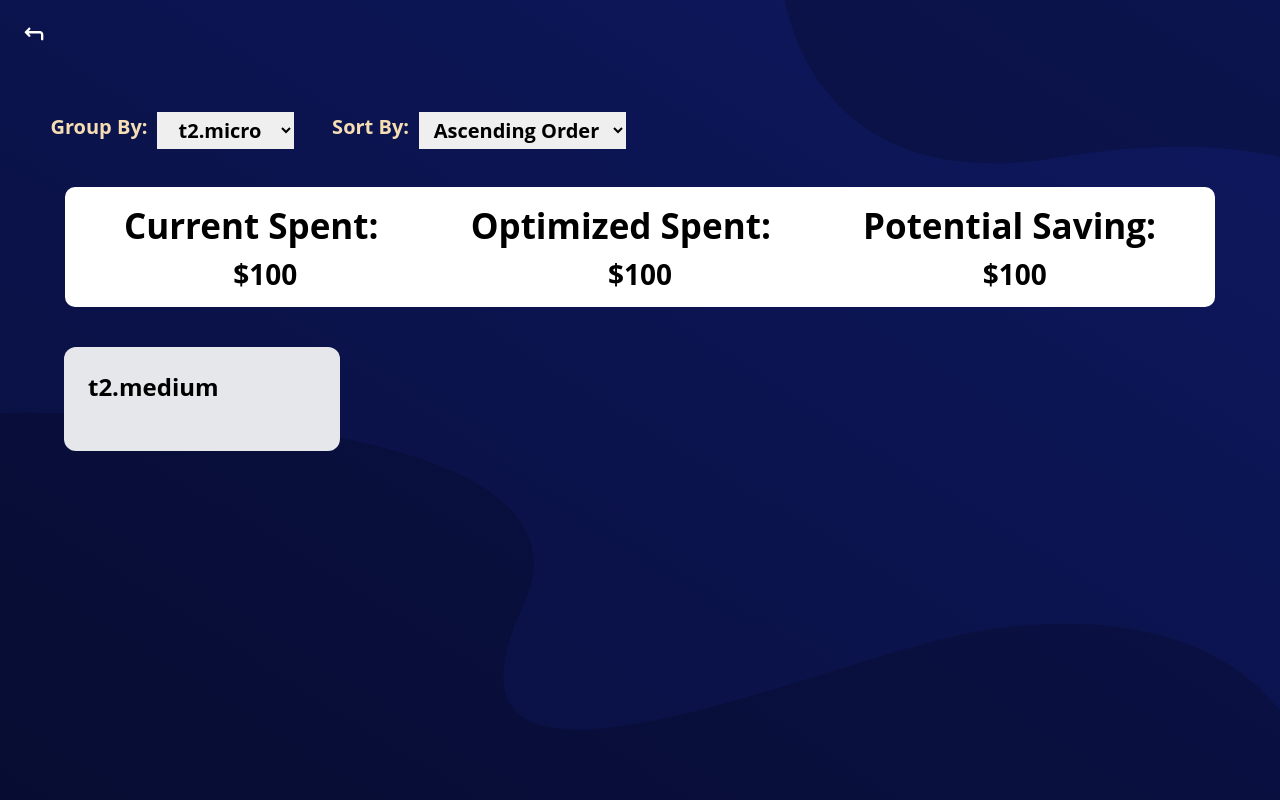
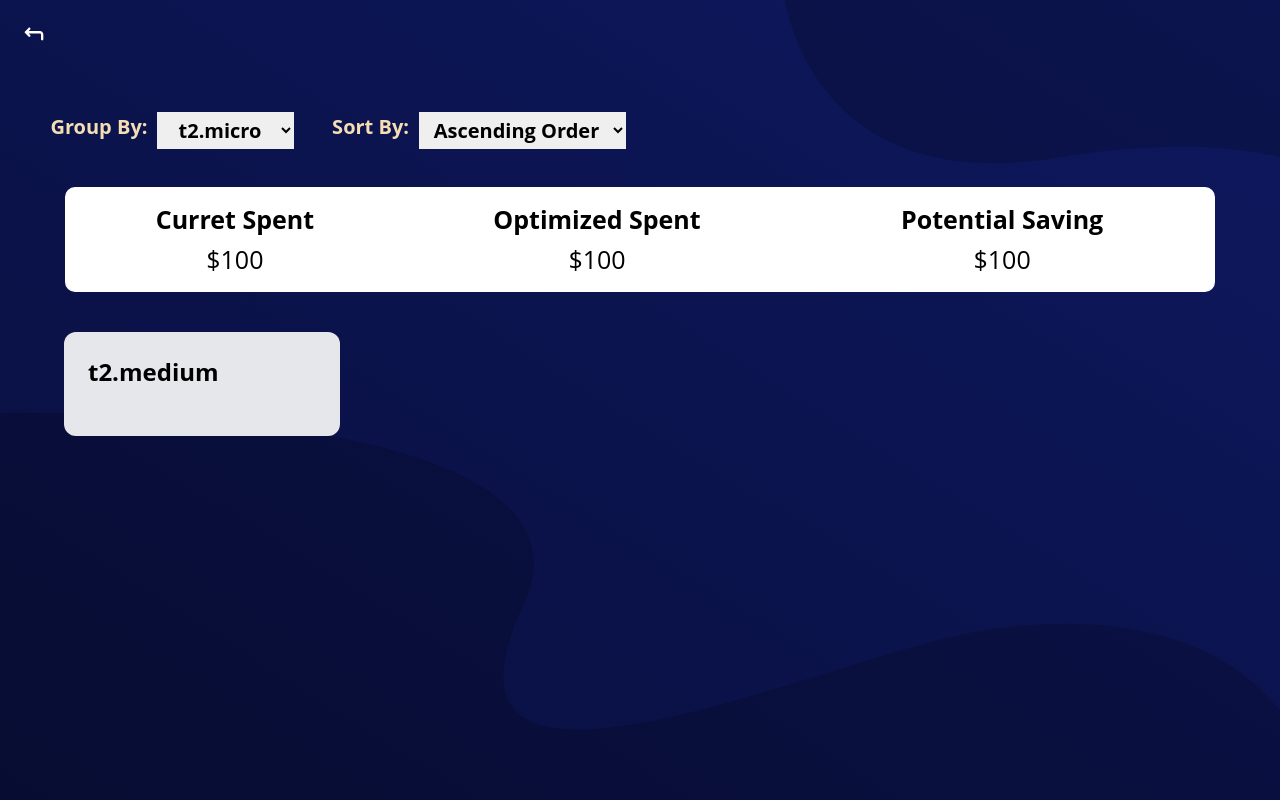
Before and after one commit to The-Varieties/ciso-front-end, a React (Create React App) app: page /financial-report in a window 1280 px wide. Built offline with nearby package versions, Linux system fonts and the light colour scheme.

Commit message:
financial report

```diff
--- a/src/components/database/index.css
+++ b/src/components/database/index.css
@@ -10,7 +10,7 @@
   width: 100%;
 }
 
-td, th {
+.db-table td, .db-table th {
   border: 1px solid black;
   text-align: left;
   padding: 1px;
@@ -19,7 +19,7 @@ td, th {
   background-color: #ffffff;
 }
 
-td{
+.db-table td{
   padding-top: 5px;
 }
 
--- /dev/null
+++ b/src/components/financialReport/financial-datatest.json
@@ -0,0 +1,7 @@
+[
+    {
+      "Curret_Spent": "$100",
+      "Optimized_Spent": "$100",
+      "Potential_Saving": "$100"
+    }
+]
--- a/src/components/financialReport/index.css
+++ b/src/components/financialReport/index.css
@@ -20,7 +20,7 @@
     padding: 4px;
 }
 
-.total_spent{
+.financial-container{
     background-color: white;
     margin-top: 2%;
     padding:1%;
@@ -29,26 +29,15 @@
     border-radius: 10px;
 }
 
-.check_spent{
-    display:flex;
-    position:relative;
+.findata-table{
+    border-collapse: collapse;
+    width: 100%;
 }
 
-.check_spent p{
-    margin-left: auto;
-    margin-right: auto;
-    font-size: 35px;
-    font-weight: bold;
+.findata-table td, .findata-table th{
+    text-align: left;
+    padding: 1px;
+    font-size: 25px;
+    text-align: center;
+    background-color: #ffffff;
 }
-
-.cost_spent{
-    display:flex;
-    position:relative;
-}
-
-.cost_spent p{
-    font-size: 28px;
-    margin-left: auto;
-    margin-right: auto;
-    font-weight: bold;
-}
--- a/src/components/financialReport/index.jsx
+++ b/src/components/financialReport/index.jsx
@@ -1,11 +1,13 @@
 // It will show the financial report of the instance by taking the data as parameter
-import React from "react";
+import React, { useState } from "react";
 import './index.css';
 import BackArrow from "../../components/backArrow";
-
+import data from "./financial-datatest.json";
 
 
 function FinancialReport(){
+
+    const [financialdata] = useState(data);
 
 
     return(
@@ -30,17 +32,25 @@ function FinancialReport(){
                 </select>
         </form>
 
-        <div class="total_spent">
-            <div class="check_spent">
-                <p>Current Spent: </p>
-                <p>Optimized Spent:</p>
-                <p>Potential Saving:</p>
-            </div>
-            <div class="cost_spent">
-                <p>$100 </p>
-                <p>$100 </p>
-                <p>$100 </p>
-            </div>
+        <div className="financial-container">
+            <table className="findata-table">
+            <thead>
+            <tr>
+                <th>Curret Spent</th>
+                <th>Optimized Spent</th>
+                <th>Potential Saving</th>
+            </tr>
+            </thead>
+            <tbody>
+                {financialdata.map((findatas)=> (
+                <tr>
+                <td>{findatas.Curret_Spent}</td>
+                <td>{findatas.Optimized_Spent}</td>
+                <td>{findatas.Potential_Saving}</td>
+            </tr>
+            ))}
+            </tbody>
+            </table>
         </div>
 
         <div className="mx-16 relative flex-wrap item-start my-10">
```
